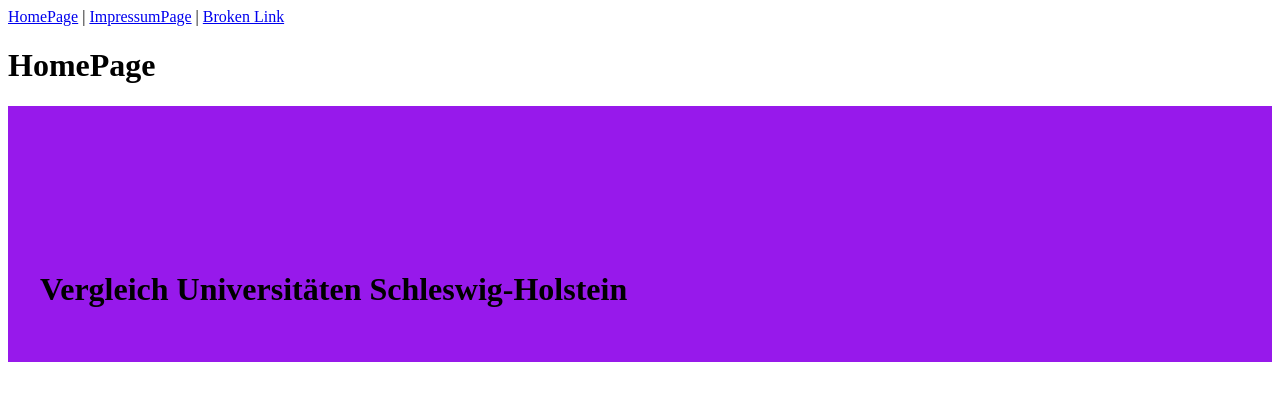
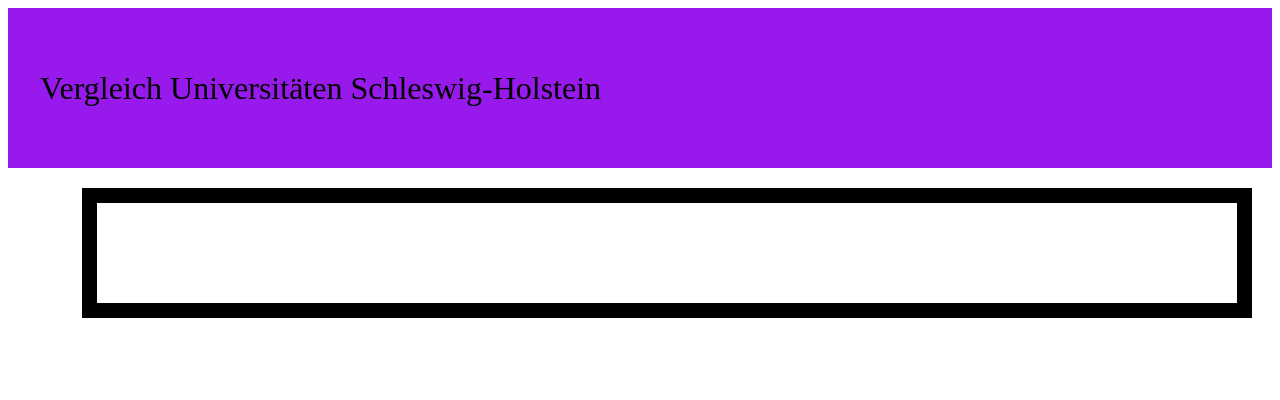
Before and after one commit to Philipp0403/uvsh, a Vue app: page / in a window 1280 px wide. Shown: the top 400 px of the page. Built offline with nearby package versions, Linux system fonts and the light colour scheme.

Commit message:
Header und Balkendiagram Start

```diff
--- a/src/App.vue
+++ b/src/App.vue
@@ -21,8 +21,5 @@ const currentView = computed(() => {
 </script>
 
 <template>
-  <a href="#/">HomePage</a> |
-  <a href="#/impressum">ImpressumPage</a> |
-  <a href="#/non-existent-path">Broken Link</a>
   <component :is="currentView" />
 </template>
--- /dev/null
+++ b/src/components/BalkenDiagram.vue
@@ -0,0 +1,21 @@
+<template>
+    <div>
+
+    </div>
+</template>
+
+<script>
+    export default {
+        name: 'BalkenDiagram',
+    }
+</script>
+
+<style scoped>
+div {
+    width: 65rem;
+    border: 15px solid black;
+    padding: 50px;
+    margin: 20px;
+    float: right;
+}
+</style>
--- a/src/components/TopView.vue
+++ b/src/components/TopView.vue
@@ -1,6 +1,6 @@
 <template>
     <header>
-        <h1>Vergleich Universitäten Schleswig-Holstein</h1>
+        <a href="#/">Vergleich Universitäten Schleswig-Holstein</a>
     </header>
 </template>
 
@@ -13,9 +13,15 @@
 <style scoped>
 header {
     background-color: #9719eb;
-    height: 12rem;
+    height: 6rem;
     padding: 2rem;
     display: flex;
-    align-items: flex-end;
+    align-items: center;
+}
+
+a {
+    font-size: 2em;
+    color: black;
+    text-decoration: none;
 }
 </style>
--- a/src/views/Homepage.vue
+++ b/src/views/Homepage.vue
@@ -1,13 +1,15 @@
 <template>
-    <h1>HomePage</h1>
     <top-view></top-view>
+    <balken-diagram></balken-diagram>
 </template>
 
 <script>
 import TopView from '@/components/TopView.vue'
+import BalkenDiagram from '@/components/BalkenDiagram.vue'
 export default {
   components: {
-    TopView
+    TopView,
+    BalkenDiagram
   }
 }
 </script>
--- a/src/views/ImpressumPage.vue
+++ b/src/views/ImpressumPage.vue
@@ -1,3 +1,12 @@
 <template>
-    <h1>Impressum</h1>
+    <top-view></top-view>
 </template>
+
+<script>
+import TopView from '@/components/TopView.vue'
+export default {
+  components: {
+    TopView
+  }
+}
+</script>
--- a/src/views/NotFound.vue
+++ b/src/views/NotFound.vue
@@ -1,3 +1,12 @@
 <template>
-    <h1>404</h1>
+    <top-view></top-view>
 </template>
+
+<script>
+import TopView from '@/components/TopView.vue'
+export default {
+  components: {
+    TopView
+  }
+}
+</script>
```
